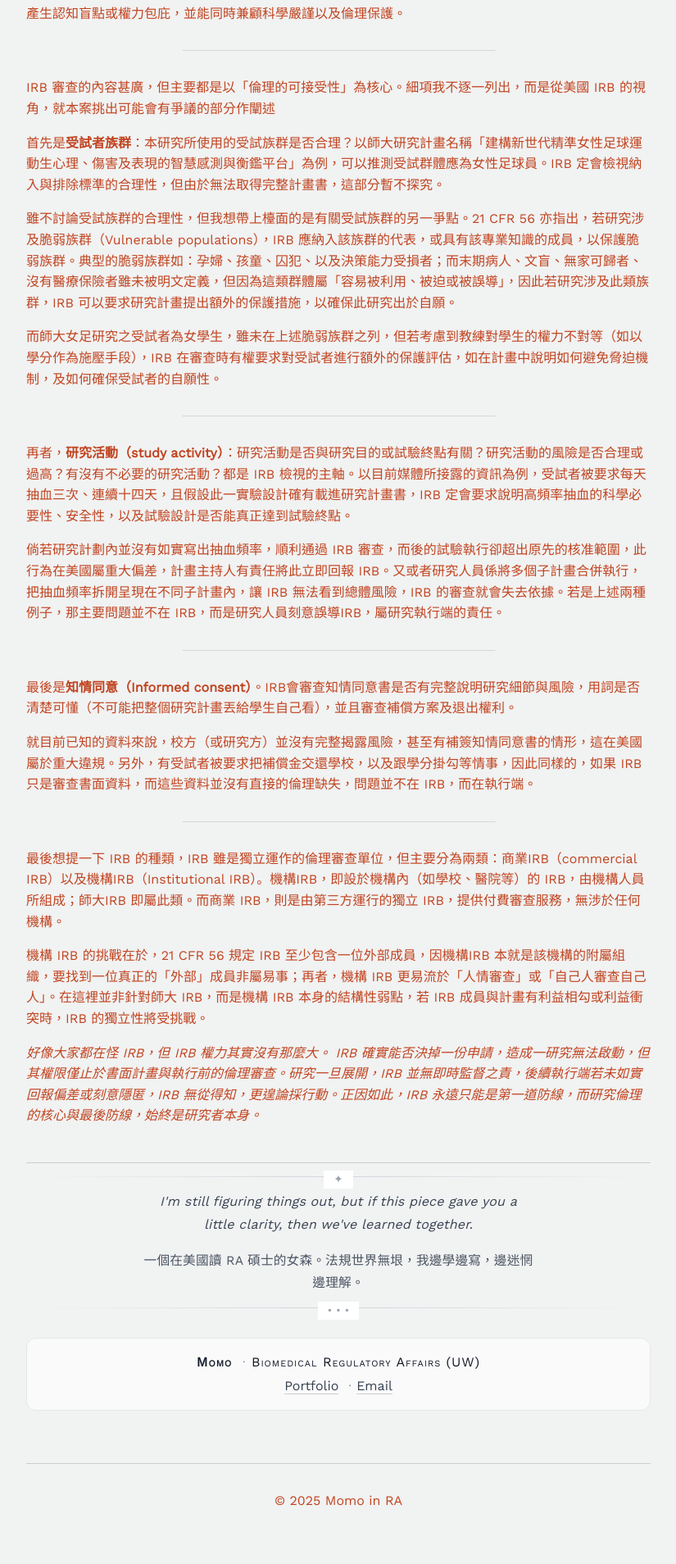
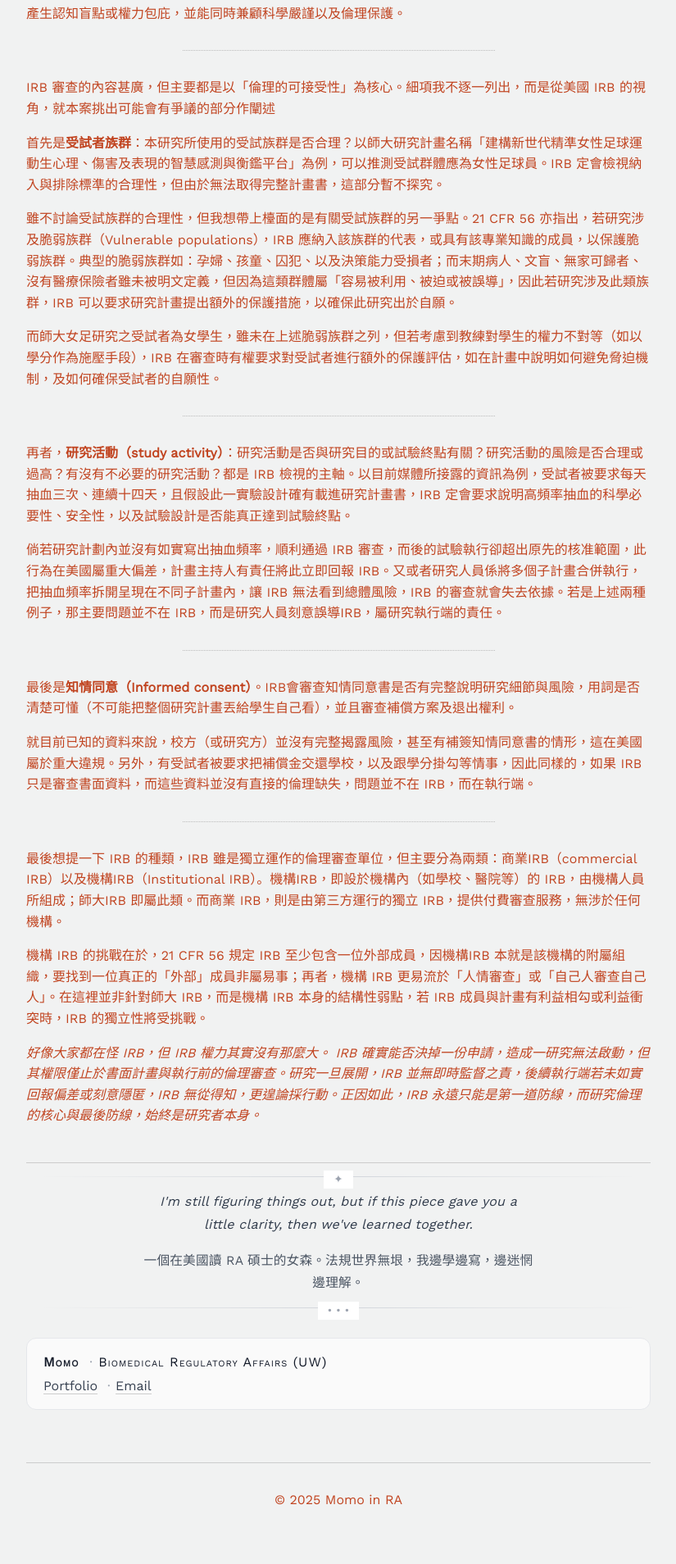
Before and after one commit to MomoInRA/github.io, a Jekyll site: the page built from _posts/2025-07-29-The-Role-and-Limits-of-IRBs.md, in a window 1280 px wide. Shown: the part 3410-5318 px from the top of the page at 82% size, without its empty margins (227-1052 px from the left). Built offline with Jekyll 4.4.1, drawn with Linux system fonts in a browser that asks for light colours.

Commit message:
Update style.css

```diff
--- a/assets/css/style.css
+++ b/assets/css/style.css
@@ -158,7 +158,7 @@
   text-transform: uppercase; /* 全大寫（Jul → JUL）可以更有雜誌感 */
 }
 
-/* --- Closing（引用雜誌風，增強版） --- */
+/* --- Closing（引用雜誌風，顏色走中性，不用 #C14420） --- */
 .post-epilogue{
   margin-top: 2.75rem;
   margin-bottom: 1.25rem;
@@ -170,9 +170,7 @@
   background: linear-gradient(to right, transparent, #d1d5db, transparent);
   margin: 0 0 1rem 0;
 }
-.post-epilogue__rule--bottom{
-  margin: 1rem 0 0 0;
-}
+.post-epilogue__rule--bottom{ margin: 1rem 0 0 0; }
 .post-epilogue__glyph,
 .post-epilogue__dot{
   position: relative;
@@ -180,57 +178,62 @@
   display: inline-block;
   padding: 0 .75rem;
   font-size: .85rem;
-  color: #9ca3af;
-  background: #fff; /* 若你的背景不是純白，改成相同底色 */
+  color: #9ca3af;         /* 中性點綴色 */
+  background: #fff;       /* 若你的頁面底色不是白，改成相同背景色 */
 }
 .post-epilogue__quote{
   margin: 0 auto;
-  max-width: 48ch;          /* 縮小欄寬 → 更像雜誌引文 */
+  max-width: 48ch;
   line-height: 1.75;
-  color: #374151;
+  color: #2f3a4a;         /* 引文主色：中性深灰藍，非 #C14420 */
   font-size: 1rem;
-  font-style: italic;
+  font-style: italic;     /* 英文斜體 */
   letter-spacing: .01em;
 }
 .post-epilogue__zh{
   margin-top: .5rem;
-  font-style: normal;       /* 英文保留 italic，中文改回正常字形 */
+  font-style: normal;     /* 中文維持正常字形更好讀 */
   color: #4b5563;
   font-size: .98rem;
 }
 
-/* --- 作者資訊卡片（簡潔、與內文區隔） --- */
+/* --- 作者資訊卡片（左側頭像） --- */
 .author-card{
   margin-top: 1.25rem;
   padding: 1rem 1.25rem;
   border: 1px solid #e5e7eb;
   border-radius: 12px;
   background: #fafafa;
+  display: flex;
+  align-items: center;
+  gap: .9rem;
 }
+.author-card__avatar{
+  width: 48px;
+  height: 48px;
+  object-fit: cover;
+  flex: 0 0 48px;
+  background: #e5e7eb;
+}
+.author-card__avatar.is-circle{ border-radius: 9999px; }  /* 圓形 */
+.author-card__avatar.is-square{ border-radius: 8px; }     /* 小方形 */
 .author-card__meta{
   display: flex;
   flex-direction: column;
-  gap: .25rem;
-  align-items: center;
-  text-align: center;
+  gap: .2rem;
 }
 .author-card__name{
+  color: #111827;
   font-variant-caps: small-caps;
   letter-spacing: .06em;
-  color: #111827;
 }
 .author-card__links a{
   text-decoration: none;
   border-bottom: 1px solid rgba(0,0,0,.18);
   color: #374151;
 }
-.author-card__links a:hover{
-  border-bottom-color: currentColor;
-}
-.author-card .middot{
-  margin: 0 .4rem;
-  color: #9ca3af;
-}
+.author-card__links a:hover{ border-bottom-color: currentColor; }
+.author-card .middot{ margin: 0 .4rem; color: #9ca3af; }
 
 /* 手機優化 */
 @media (max-width: 640px){
```
